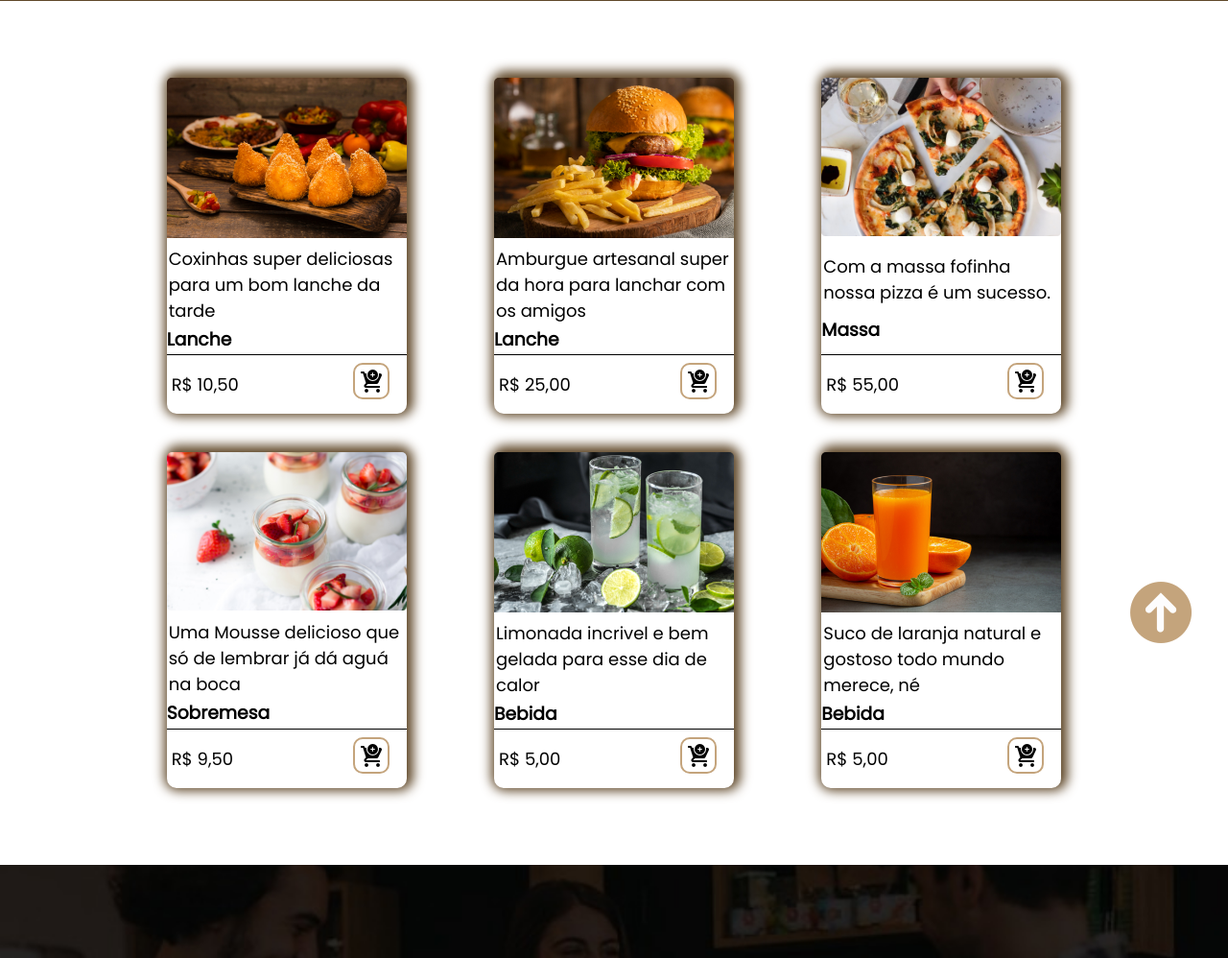
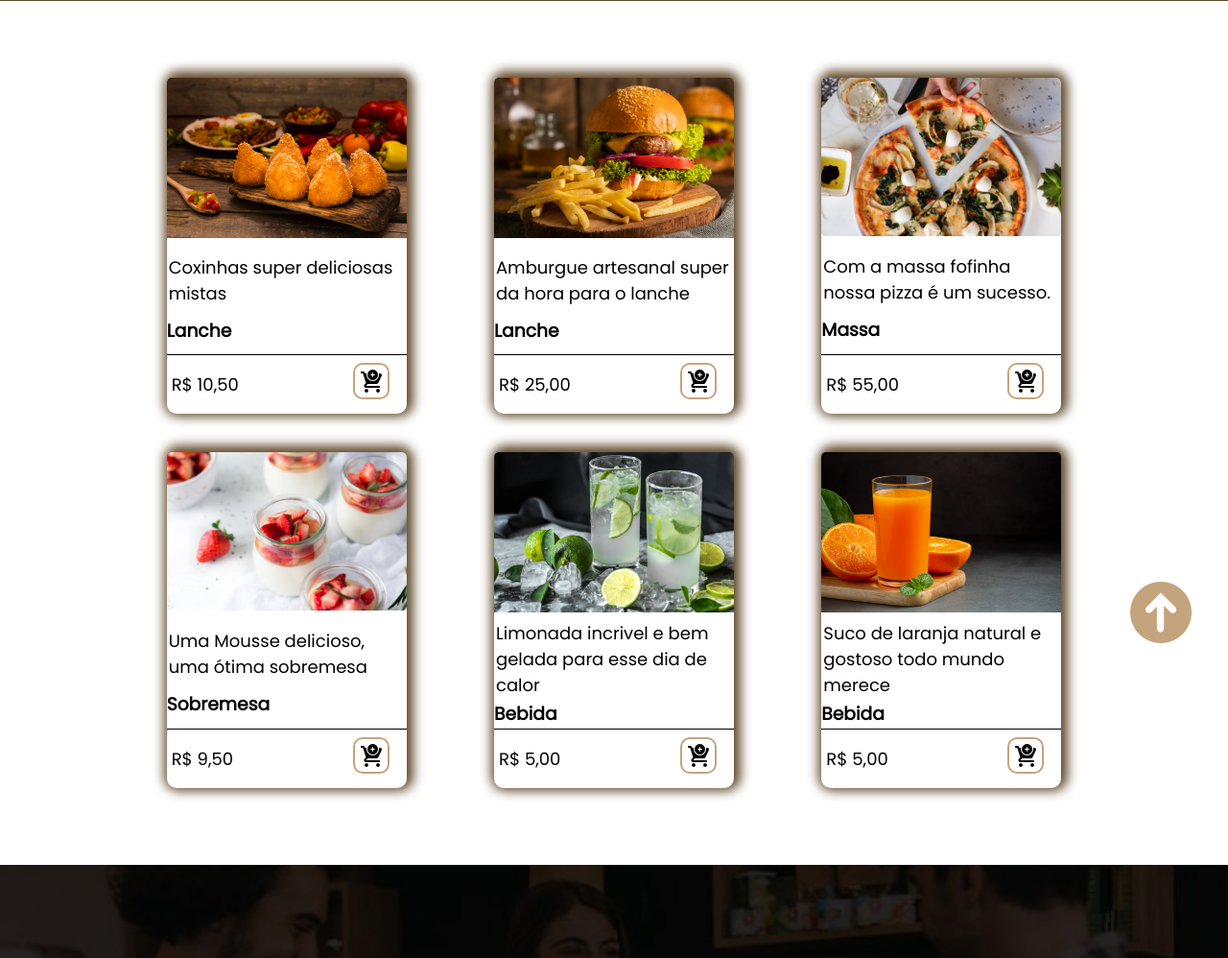
Before and after one commit to Anny-C-D-Becalhi/RAnZIR, a plain HTML site: page index.html in a window 1280 px wide. Shown: the part 99-1097 px from the top of the page at 96% size. Drawn offline with Linux system fonts and the light colour scheme.

Commit message:
atualização em alguns bugs

```diff
--- a/index.html
+++ b/index.html
@@ -43,7 +43,7 @@
                         <img src="./images/coxinha.jpg" alt="">
                     </div>
                     <div class="texto">
-                        <p>Coxinhas super deliciosas para um bom lanche da tarde</p>
+                        <p>Coxinhas super deliciosas mistas</p>
                     </div>
                     <div class="marcador">
                         <h3>Lanche</h3>
@@ -60,7 +60,7 @@
                         <img src="./images/hamburger-artesanal.jpg" alt="">
                     </div>
                     <div class="texto">
-                        <p>Amburgue artesanal super da hora para lanchar com os amigos</p>
+                        <p>Amburgue artesanal super da hora para o lanche</p>
                     </div>
                     <div class="marcador">
                         <h3>Lanche</h3>
@@ -94,7 +94,7 @@
                         <img src="./images/mousse.png" alt="">
                     </div>
                     <div class="texto">
-                        <p>Uma Mousse delicioso que só de lembrar já dá aguá na boca</p>
+                        <p>Uma Mousse delicioso, uma ótima sobremesa</p>
                     </div>
                     <div class="marcador">
                         <h3>Sobremesa</h3>
@@ -128,7 +128,7 @@
                         <img src="./images/suco-de-laranja.jpg" alt="">
                     </div>
                     <div class="texto">
-                        <p>Suco de laranja natural e gostoso todo mundo merece, né</p>
+                        <p>Suco de laranja natural e gostoso todo mundo merece</p>
                     </div>
                     <div class="marcador">
                         <h3>Bebida</h3>
```
